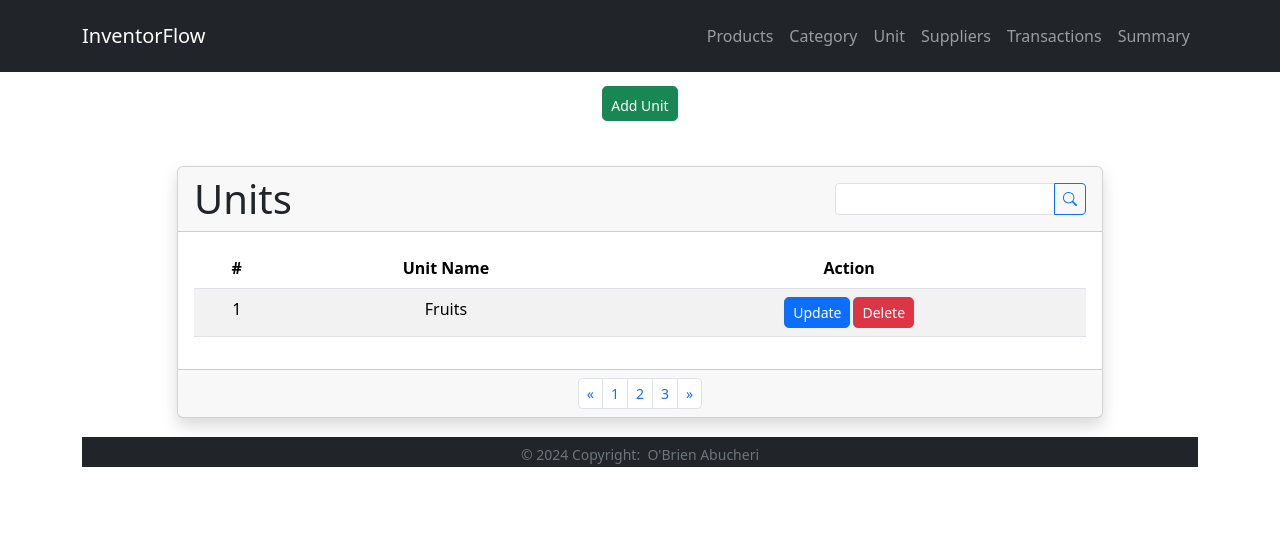
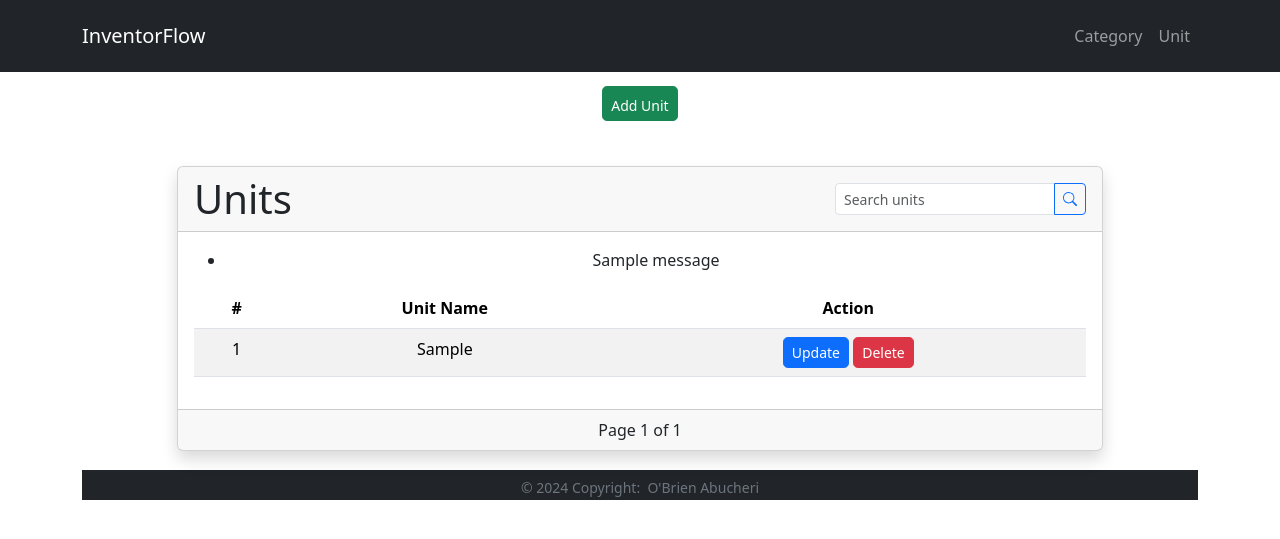
Before and after one commit to Abucheri/InventorFlow_v0.0.1, a Flask app: page /units in a window 1280 px wide. Shown: the top 539 px of the page. Run offline with Flask 3, Linux system fonts and the light colour scheme; tables that the repository leaves empty or names only in its code hold one stand-in row (values such as "Sample post"); one stand-in notice (Sample message) is shown; some libraries are stand-ins or nearby versions.

Commit message:
added logic for units

```diff
--- a/app.py
+++ b/app.py
@@ -122,45 +122,84 @@ def delete_category(id):
     flash(f'Category "{category_name}" deleted successfully!', 'success')
     return redirect(url_for('categories'))
 
-
-@app.route('/suppliers', methods=['GET', 'POST'], strict_slashes=False)
-def suppliers():
-    """
-    Suppliers management page.
-    """
-    return render_template('suppliers.html')
-
-
-@app.route('/products', methods=['GET'], strict_slashes=False)
-def products():
-    """
-    Products management page
-    """
-    return render_template('index.html')
-
-
+# =======units=======
 @app.route('/units', methods=['GET'], strict_slashes=False)
 def units():
-    """
-    units management page.
-    """
-    return render_template('units.html')
+    """Retrieve Units of measurement"""
+    page = request.args.get('page', 1, type=int)
+    per_page = 10
+    search_query = request.args.get('search', '')
 
+    cursor = mysql.connection.cursor()
 
-@app.route('/transactions', methods=['GET', 'POST'], strict_slashes=False)
-def transactions():
-    """
-    Transactions Management page.
-    """
-    return render_template('transactions.html')
+    if search_query:
+        search_sql = "SELECT * FROM units WHERE unit LIKE %s ORDER BY unit ASC"
+        cursor.execute(search_sql, ('%' + search_query + '%',))
+    else:
+        search_sql = "SELECT * FROM units ORDER BY unit ASC"
+        cursor.execute(search_sql)
 
+    units = cursor.fetchall()
+    cursor.close()
 
-@app.route('/summary', methods=['GET'], strict_slashes=False)
-def summary():
-    """
-    Reports and Analysis page.
-    """
-    return render_template('summary.html')
+    # Paginate the results manually
+    total = len(units)
+    units = units[(page - 1) * per_page:page * per_page]
+    pagination = Pagination(page=page, per_page=per_page, total=total, items=units)
+
+    return render_template('units.html', units=pagination)
+
+@app.route('/add_units', methods=['POST'], strict_slashes=False)
+def add_unit():
+    """Add units to database"""
+    if request.method == 'POST':
+        unit_name = request.form['unit_name']
+        cursor = mysql.connection.cursor()
+        cursor.execute("INSERT INTO units (id, unit) VALUES (%s, %s)", (str(uuid4()), unit_name))
+        mysql.connection.commit()
+        cursor.close()
+        flash(f'Unit "{unit_name}" added successfully!', 'success')
+        return redirect(url_for('units'))
+
+@app.route('/edit_unit/<id>', methods=['GET', 'POST'], strict_slashes=False)
+def edit_unit(id):
+    """Update units by ID"""
+    if request.method == 'POST':
+        unit_name = request.form['unit_name']
+        cursor = mysql.connection.cursor()
+        cursor.execute("UPDATE units SET unit = %s, updated_at = %s WHERE id = %s", (unit_name, updated_date(), id))
+        mysql.connection.commit()
+        cursor.close()
+        flash(f'Unit "{unit_name}" updated successfully!', 'success')
+        return redirect(url_for('units'))
+    else:
+        cursor = mysql.connection.cursor()
+        cursor.execute("SELECT * FROM units WHERE id = %s", (id,))
+        unit = cursor.fetchone()
+        cursor.close()
+        return render_template('edit_unit.html', unit=unit)
+
+@app.route('/delete_unit/<id>', methods=['GET'], strict_slashes=False)
+def delete_unit(id):
+    """Delete units by ID"""
+    cursor = mysql.connection.cursor()
+
+    # First, check if there are any products using this Unit
+    cursor.execute("SELECT * FROM products WHERE product_unit_id = %s", (id,))
+    products_using_unit = cursor.fetchall()
+
+    if products_using_unit:
+        # If there are products, you might choose to delete or update them
+        # For example, delete all products using this category
+        cursor.execute("DELETE FROM products WHERE product_unit_id = %s", (id,))
+        mysql.connection.commit()
+    cursor.execute("SELECT unit FROM units WHERE id = %s", (id,))
+    unit_name = cursor.fetchone()[0]
+    cursor.execute("DELETE FROM units WHERE id = %s", (id,))
+    mysql.connection.commit()
+    cursor.close()
+    flash(f'Unit "{unit_name}" deleted successfully!', 'success')
+    return redirect(url_for('units'))
 
 
 if __name__ == '__main__':
--- a/templates/base.html
+++ b/templates/base.html
@@ -28,12 +28,12 @@
                 <div class="container"><a class="navbar-brand d-flex align-items-center" href="{{ url_for('home') }}"><span>InventorFlow</span></a><button data-bs-toggle="collapse" class="navbar-toggler" data-bs-target="#navcol-5"><span class="visually-hidden">Toggle navigation</span><span class="navbar-toggler-icon"></span></button>
                     <div class="collapse navbar-collapse" id="navcol-5">
                         <ul class="navbar-nav ms-auto">
-                            <li class="nav-item"><a class="nav-link" href="{{ url_for('products') }}">Products</a></li>
+{#                            <li class="nav-item"><a class="nav-link" href="{{ url_for('products') }}">Products</a></li>#}
                             <li class="nav-item"><a class="nav-link" href="{{ url_for('categories') }}">Category</a></li>
                             <li class="nav-item"><a class="nav-link" href="{{ url_for('units') }}">Unit</a></li>
-                            <li class="nav-item"><a class="nav-link" href="{{ url_for('suppliers') }}">Suppliers</a></li>
-                            <li class="nav-item"><a class="nav-link" href="{{ url_for('transactions') }}">Transactions</a></li>
-                            <li class="nav-item"><a class="nav-link" href="{{ url_for('summary') }}">Summary</a></li>
+{#                            <li class="nav-item"><a class="nav-link" href="{{ url_for('suppliers') }}">Suppliers</a></li>#}
+{#                            <li class="nav-item"><a class="nav-link" href="{{ url_for('transactions') }}">Transactions</a></li>#}
+{#                            <li class="nav-item"><a class="nav-link" href="{{ url_for('summary') }}">Summary</a></li>#}
                         </ul>
                     </div>
                 </div>
--- a/templates/units.html
+++ b/templates/units.html
@@ -12,12 +12,28 @@
                     <div class="card shadow">
                         <div class="card-header d-flex flex-wrap justify-content-center align-items-center justify-content-sm-between gap-3">
                             <h5 class="display-6 text-nowrap text-capitalize mb-0">Units</h5>
-                            <div class="input-group input-group-sm w-auto"><input class="form-control form-control-sm" type="text"><button class="btn btn-outline-primary btn-sm" type="button"><svg xmlns="http://www.w3.org/2000/svg" width="1em" height="1em" fill="currentColor" viewBox="0 0 16 16" class="bi bi-search mb-1">
-                                        <path d="M11.742 10.344a6.5 6.5 0 1 0-1.397 1.398h-.001c.03.04.062.078.098.115l3.85 3.85a1 1 0 0 0 1.415-1.414l-3.85-3.85a1.007 1.007 0 0 0-.115-.1zM12 6.5a5.5 5.5 0 1 1-11 0 5.5 5.5 0 0 1 11 0"></path>
-                                    </svg></button></div>
+                            <form method="GET" action="{{ url_for('units') }}">
+                                <div class="input-group input-group-sm w-auto">
+                                        <input class="form-control form-control-sm" type="text" name="search" placeholder="Search units" value="{{ request.args.get('search', '') }}">
+                                        <button class="btn btn-outline-primary btn-sm" type="submit">
+                                            <svg xmlns="http://www.w3.org/2000/svg" width="1em" height="1em" fill="currentColor" viewBox="0 0 16 16" class="bi bi-search mb-1">
+                                                <path d="M11.742 10.344a6.5 6.5 0 1 0-1.397 1.398h-.001c.03.04.062.078.098.115l3.85 3.85a1 1 0 0 0 1.415-1.414l-3.85-3.85a1.007 1.007 0 0 0-.115-.1zM12 6.5a5.5 5.5 0 1 1-11 0 5.5 5.5 0 0 1 11 0"></path>
+                                            </svg>
+                                        </button>
+                                </div>
+                            </form>
                         </div>
                         <div class="card-body text-center">
                             <div class="table-responsive">
+                                {% with messages = get_flashed_messages() %}
+                                    {% if messages %}
+                                        <ul class="flashes">
+                                            {% for message in messages %}
+                                                <li>{{ message }}</li>
+                                            {% endfor %}
+                                        </ul>
+                                    {% endif %}
+                                {% endwith %}
                                 <table class="table table-striped table-hover">
                                     <thead>
                                         <tr>
@@ -27,27 +43,30 @@
                                         </tr>
                                     </thead>
                                     <tbody>
-                                        <tr>
-                                            <td class="text-truncate" style="max-width: 200px;">1</td>
-                                            <td class="text-truncate" style="max-width: 200px;">Fruits</td>
-                                            <td class="text-center">
-                                                <div><button class="btn btn-primary btn-sm" type="button" data-bs-target="#unit_update_modal" data-bs-toggle="modal">Update</button><button class="btn btn-danger btn-sm" type="button" style="margin-left: 3px;" data-bs-target="#unit_delete_modal" data-bs-toggle="modal">Delete</button></div>
-                                            </td>
-                                        </tr>
+                                        {% for unit in units.items %}
+                                            <tr>
+                                                <td class="text-truncate" style="max-width: 200px;">{{ loop.index + (units.page - 1) * units.per_page }}</td>
+                                                <td class="text-truncate" style="max-width: 200px;">{{ unit[1] }}</td>
+                                                <td class="text-center">
+                                                    <button class="btn btn-sm btn-primary" onclick="location.href='/edit_unit/{{ unit[0] }}'">Update</button>
+                                                    <button class="btn btn-sm btn-danger" onclick="location.href='/delete_unit/{{ unit[0] }}'">Delete</button>
+                                                </td>
+                                            </tr>
+                                        {% endfor %}
                                     </tbody>
                                 </table>
                             </div>
                         </div>
                         <div class="card-footer">
-                            <nav>
-                                <ul class="pagination pagination-sm mb-0 justify-content-center">
-                                    <li class="page-item"><a class="page-link" aria-label="Previous" href="#"><span aria-hidden="true">«</span></a></li>
-                                    <li class="page-item"><a class="page-link" href="#">1</a></li>
-                                    <li class="page-item"><a class="page-link" href="#">2</a></li>
-                                    <li class="page-item"><a class="page-link" href="#">3</a></li>
-                                    <li class="page-item"><a class="page-link" aria-label="Next" href="#"><span aria-hidden="true">»</span></a></li>
-                                </ul>
-                            </nav>
+                            <div class="text-center">
+                                {% if units.has_prev %}
+                                    <a href="{{ url_for('units', page=units.prev_num, search=request.args.get('search')) }}">Previous</a>
+                                {% endif %}
+                                <span>Page {{ units.page }} of {{ units.pages }}</span>
+                                {% if units.has_next %}
+                                    <a href="{{ url_for('units', page=units.next_num, search=request.args.get('search')) }}">Next</a>
+                                {% endif %}
+                            </div>
                         </div>
                     </div>
                 </div>
@@ -63,37 +82,19 @@
                     <h4 class="modal-title">Create Category</h4><button class="btn-close" type="button" aria-label="Close" data-bs-dismiss="modal"></button>
                 </div>
                 <div class="modal-body">
-                    <form class="row g-3">
-                        <div class="col-12"><label class="form-label" for="category_name">Unit Name</label><input class="form-control form-control-sm" type="text" name="category_name" placeholder="Unit Name" required=""></div>
+                    <form class="row g-3" method="POST" action="/add_units">
+                        <div class="col-12">
+                            <label class="form-label" for="unit_name">Unit Name</label>
+                            <input class="form-control form-control-sm" type="text" name="unit_name" placeholder="Unit Name" required="">
+                        </div>
+                        <div class="text-center" style="margin-top: 20px;">
+                            <input class="btn btn-sm btn-primary" type="submit" name="save" value="Save">
+                        </div>
                     </form>
                 </div>
-                <div class="modal-footer"><button class="btn btn-light btn-sm" type="button" data-bs-dismiss="modal">Close</button><input class="btn btn-sm btn-primary" type="submit" name="save" value="Save"></div>
-            </div>
-        </div>
-    </div>
-    <div class="modal fade" role="dialog" tabindex="-1" id="unit_update_modal">
-        <div class="modal-dialog modal-lg" role="document">
-            <div class="modal-content">
-                <div class="modal-header">
-                    <h4 class="modal-title">Update Unit [unit_name- unit_id]</h4><button class="btn-close" type="button" aria-label="Close" data-bs-dismiss="modal"></button>
+                <div class="modal-footer">
+                    <button class="btn btn-light btn-sm" type="button" data-bs-dismiss="modal">Close</button>
                 </div>
-                <div class="modal-body">
-                    <form class="row g-3">
-                        <div class="col-12"><label class="form-label" for="category_id">Unit ID</label><input class="form-control form-control-sm" type="text" name="category_id" placeholder="Unit ID" readonly=""></div>
-                        <div class="col-12"><label class="form-label" for="category_name">Category Name</label><input class="form-control form-control-sm" type="text" name="category_name" placeholder="Unit Name" required=""></div>
-                    </form>
-                </div>
-                <div class="modal-footer"><button class="btn btn-light btn-sm" type="button" data-bs-dismiss="modal">Close</button><input class="btn btn-sm btn-success" type="submit" name="save" value="Update"></div>
-            </div>
-        </div>
-    </div>
-    <div class="modal fade" role="dialog" tabindex="-1" id="unit_delete_modal">
-        <div class="modal-dialog modal-lg" role="document">
-            <div class="modal-content">
-                <div class="modal-header">
-                    <h4 class="modal-title">Delete Unit[unit_name - unit_id]</h4><button class="btn-close" type="button" aria-label="Close" data-bs-dismiss="modal"></button>
-                </div>
-                <div class="modal-footer"><button class="btn btn-light btn-sm" type="button" data-bs-dismiss="modal">Close</button><input class="btn btn-sm btn-danger" type="submit" name="save" value="Save"></div>
             </div>
         </div>
     </div>
```
Also changed, not shown: templates/edit_unit.html (added, +34 -0 lines).
